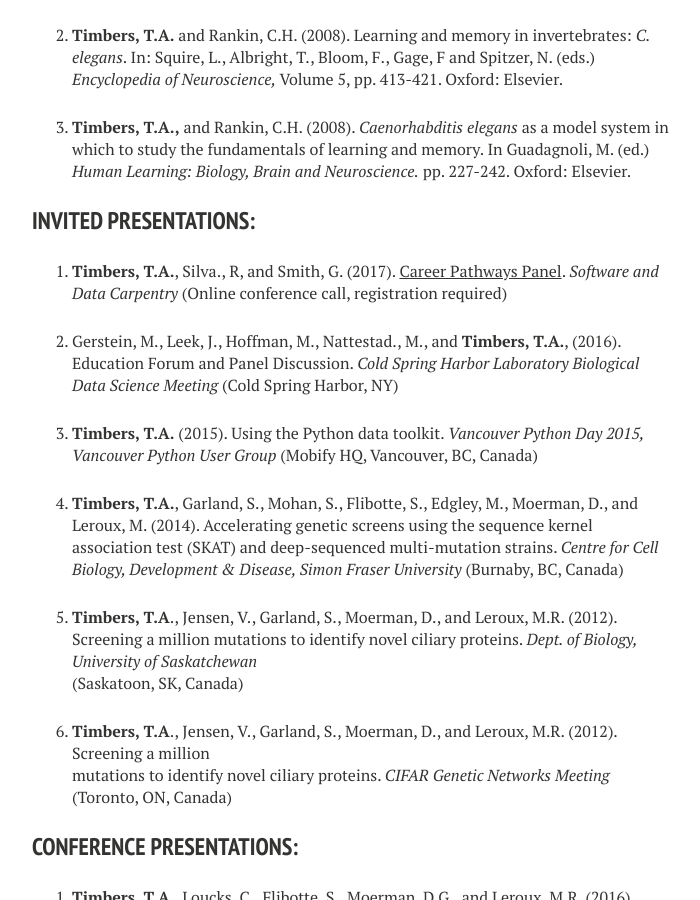
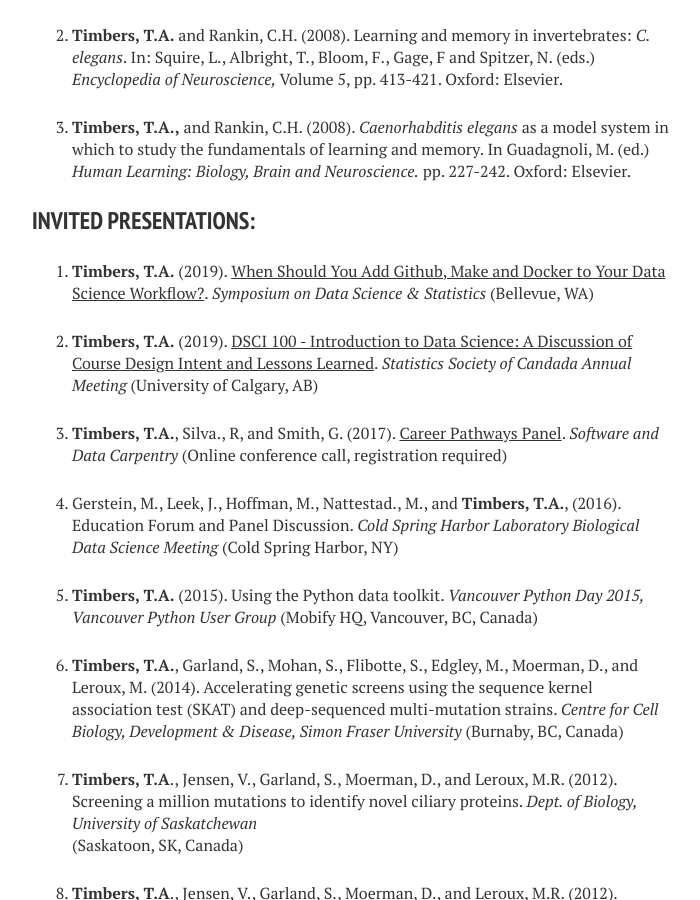
Before and after one commit to ttimbers/ttimbers.github.io, a Jekyll site: the page built from about/Timbers_CV.md, in a window 1280 px wide and 900 px high, scrolled down 6730 px. Shown: the whole window, without its empty margins (288-988 px from the left). Built offline with Jekyll 4.4.1, drawn with Linux system fonts in a browser that asks for light colours; nearby versions of some CDN libraries; our own code applies the rules of GitHub Pages for plain Markdown files.

Commit message:
added talks

```diff
--- a/about/Timbers_CV.md
+++ b/about/Timbers_CV.md
@@ -210,6 +210,10 @@ Neuroscience.* pp. 227-242. Oxford: Elsevier.
 
 ### INVITED PRESENTATIONS:
 
+1. **Timbers, T.A.** (2019). [When Should You Add Github, Make and Docker to Your Data Science Workflow?](https://workflows-for-all.github.io/sdss-2019/workflows_democratize_complex_projects/workflows_democratize_complex_projects.html#1). *Symposium on Data Science & Statistics* (Bellevue, WA)
+
+1. **Timbers, T.A.** (2019). [DSCI 100 - Introduction to Data Science: A Discussion of Course Design Intent and Lessons Learned](https://ttimbers.github.io/dsci-100-ssc-2019/dsci-100-ssc-2019.html#1). *Statistics Society of Candada Annual Meeting* (University of Calgary, AB)
+
 1. **Timbers, T.A.**, Silva., R, and Smith, G. (2017). [Career Pathways Panel](https://software-carpentry.org/blog/2017/01/first-panel.html). *Software and Data Carpentry* (Online conference call, registration required)
 
 1. Gerstein, M., Leek, J., Hoffman, M., Nattestad., M., and **Timbers, T.A.**,  (2016). Education Forum and Panel Discussion. *Cold Spring Harbor Laboratory Biological Data Science Meeting* (Cold Spring Harbor, NY)
```
